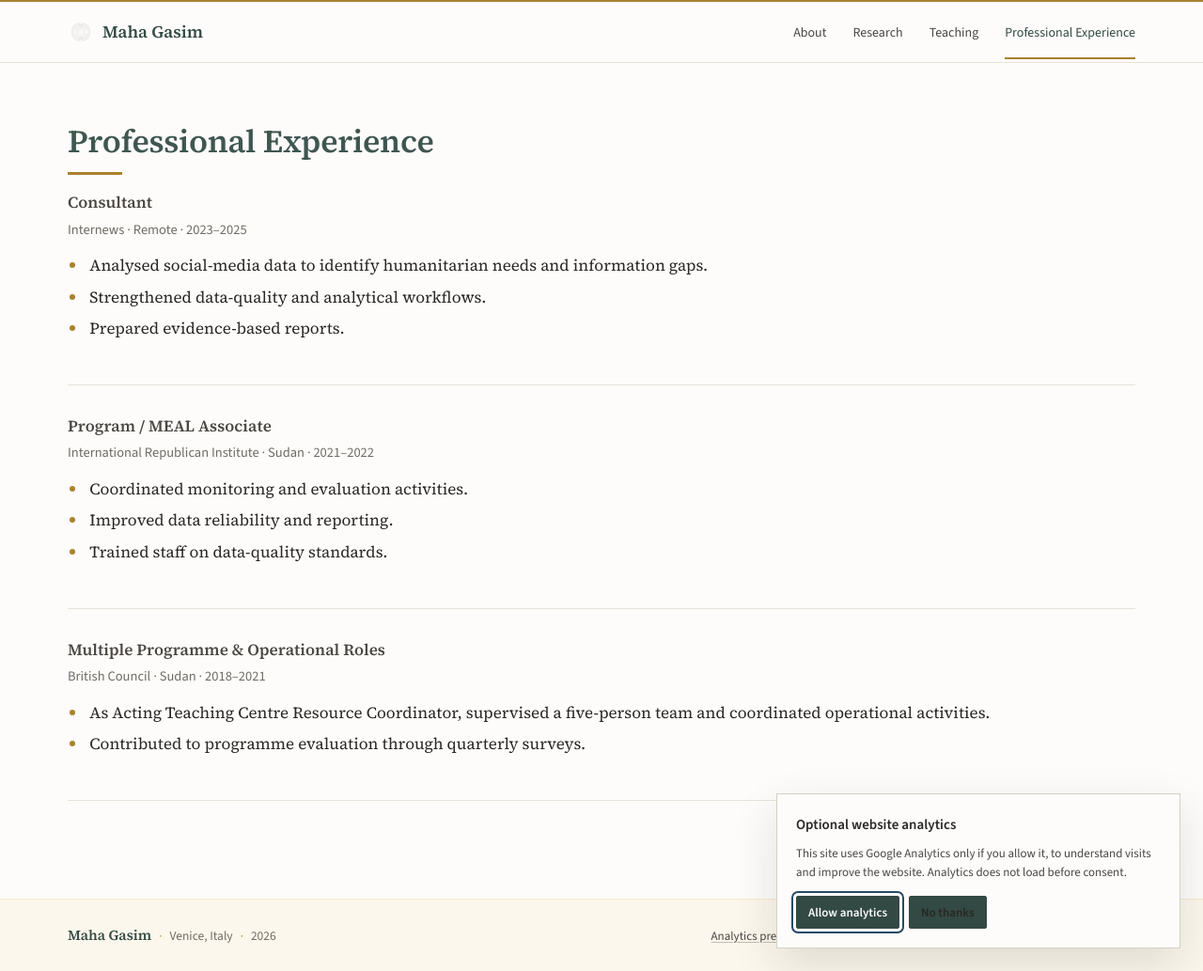
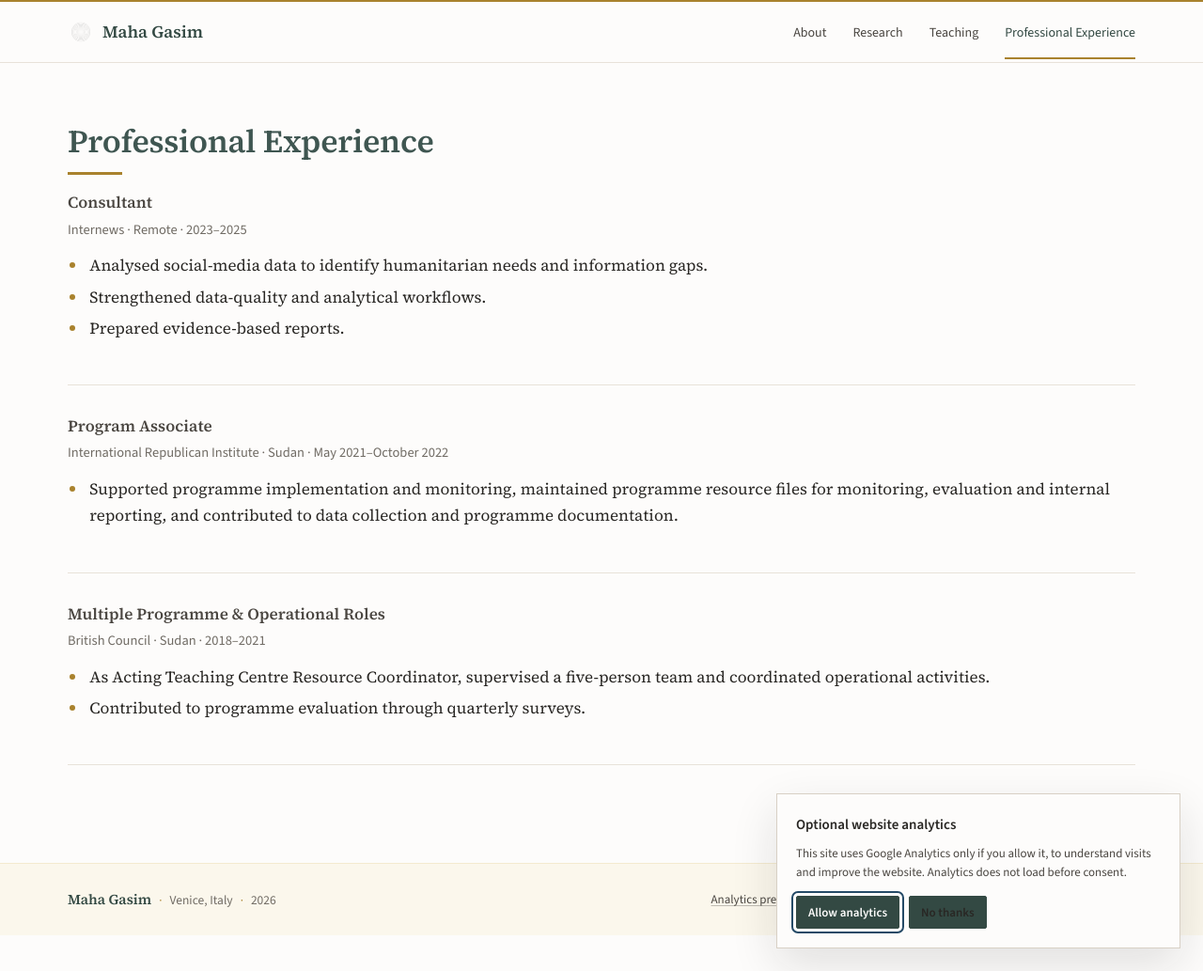
Before and after one commit to mahagasim/mahagasim.github.io, a Jekyll site: the page built from experience.md, in a window 1280 px wide and 1033 px high. Shown: the whole window at 94% size. Built offline with Jekyll 4.4.1, drawn with Linux system fonts in a browser that asks for light colours.

Commit message:
Align IRI role with employment certificate

```diff
--- a/experience.md
+++ b/experience.md
@@ -17,12 +17,10 @@ description: Selected professional experience in data analytics, monitoring and
 </div>
 
 <div class="entry">
-  <h3>Program / MEAL Associate</h3>
-  <p class="entry-meta">International Republican Institute · Sudan · 2021–2022</p>
+  <h3>Program Associate</h3>
+  <p class="entry-meta">International Republican Institute · Sudan · May 2021–October 2022</p>
   <ul>
-    <li>Coordinated monitoring and evaluation activities.</li>
-    <li>Improved data reliability and reporting.</li>
-    <li>Trained staff on data-quality standards.</li>
+    <li>Supported programme implementation and monitoring, maintained programme resource files for monitoring, evaluation and internal reporting, and contributed to data collection and programme documentation.</li>
   </ul>
 </div>
 
```
